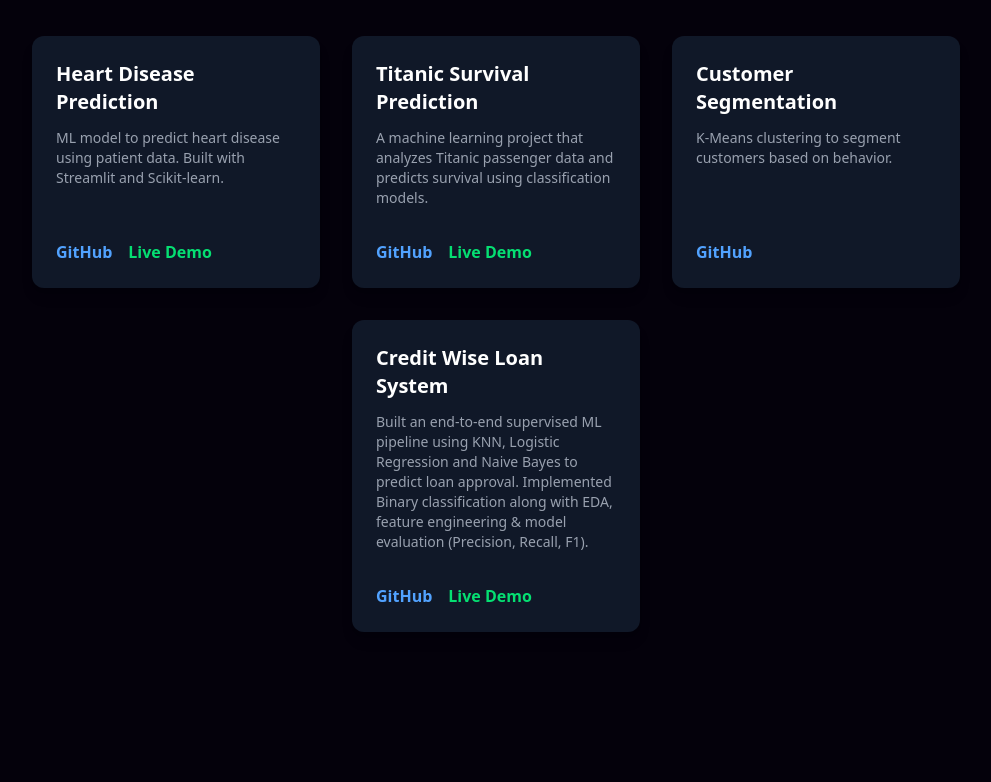
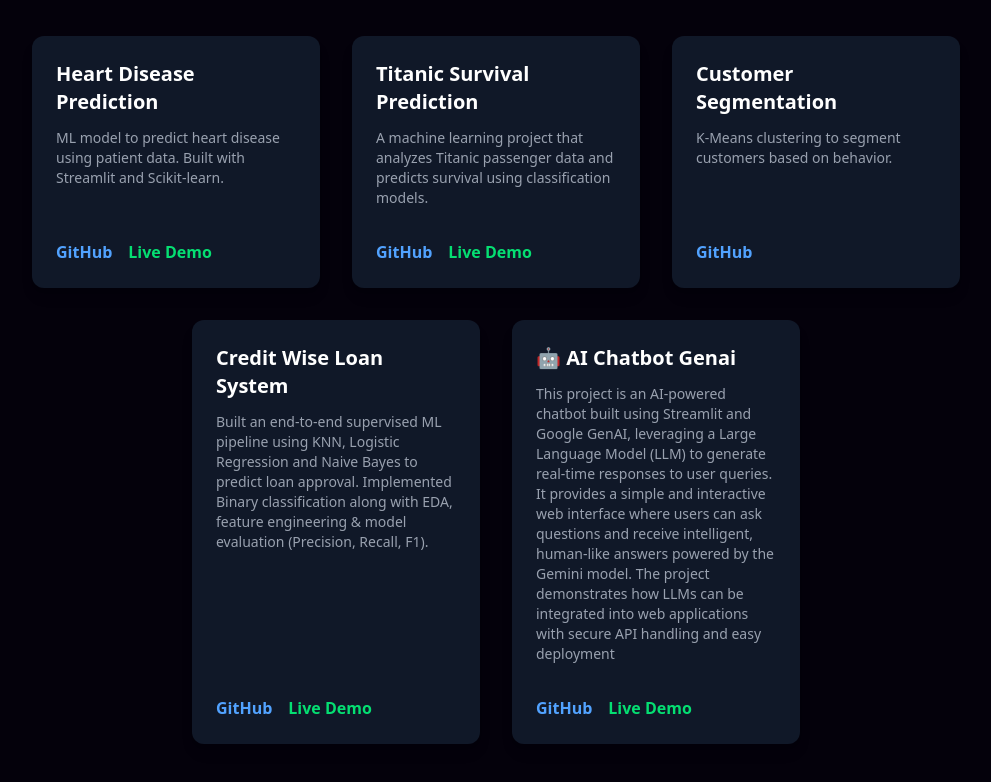
Before and after one commit to patilshubham0003/my_portfolio, a React (Vite) app: page / in a window 1280 px wide. Shown: the part 2406-3188 px from the top of the page, without its empty margins (144-1135 px from the left). Built offline with nearby package versions, Linux system fonts and the light colour scheme; some icons are missing.

Commit message:
add new project : AI Chatbot Genai

```diff
--- a/src/components/Project.jsx
+++ b/src/components/Project.jsx
@@ -28,6 +28,13 @@ function App() {
         "Built an end-to-end supervised ML pipeline using KNN, Logistic Regression and Naive Bayes to predict loan approval. Implemented Binary classification along with EDA, feature engineering & model evaluation (Precision, Recall, F1).",
       link: "https://github.com/patilshubham0003/Credit_Wise_Loan_System",
       live:"https://credit-wise-loan-system.onrender.com/"
+    },
+    {
+      title: "🤖 AI Chatbot Genai",
+      description:
+        "This project is an AI-powered chatbot built using Streamlit and Google GenAI, leveraging a Large Language Model (LLM) to generate real-time responses to user queries. It provides a simple and interactive web interface where users can ask questions and receive intelligent, human-like answers powered by the Gemini model. The project demonstrates how LLMs can be integrated into web applications with secure API handling and easy deployment",
+      link: "https://github.com/patilshubham0003/ai_chatbot_genai",
+      live:"https://aichatbotgenai-ajmpgucchynw7hf6uvnncs.streamlit.app/"
     }
   ];
 
```
